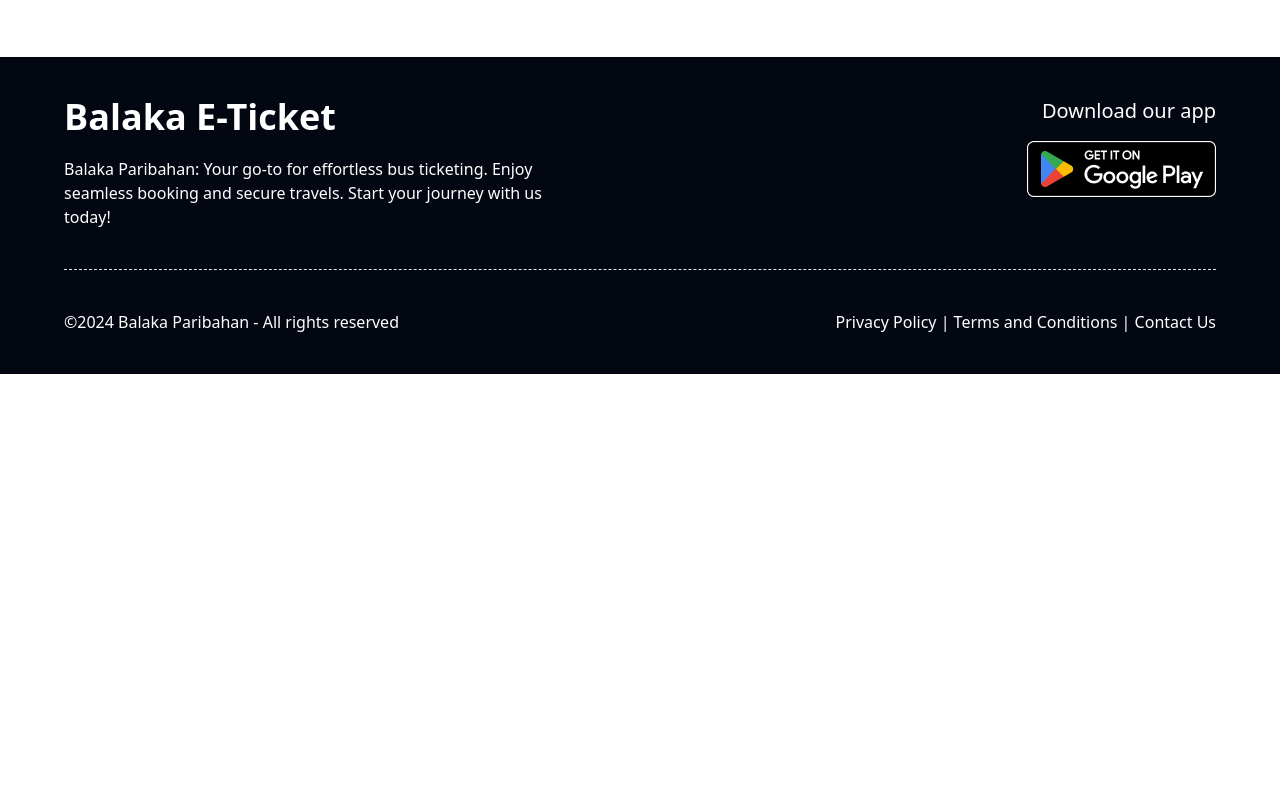
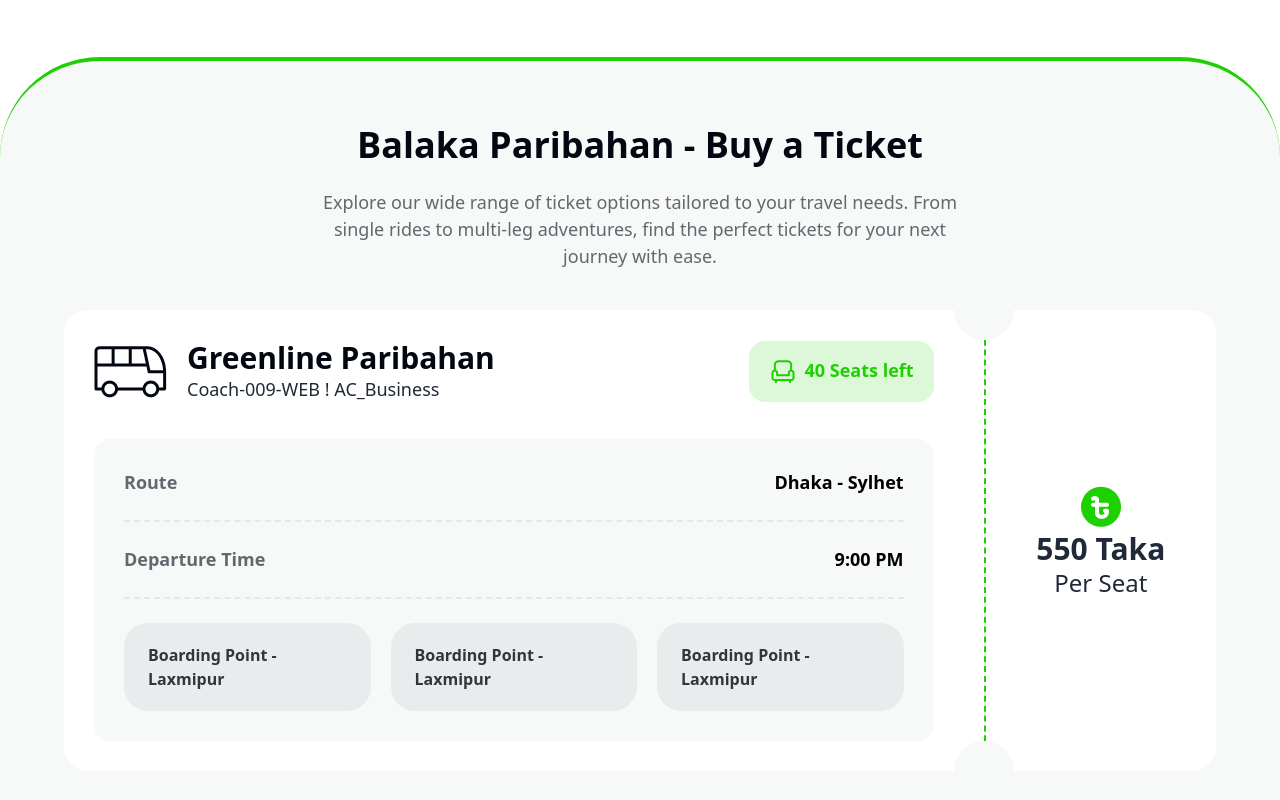
Before and after one commit to githubxiansaiful/ph-assignment-smart-ticketing, a plain HTML site: page index.html in a window 1280 px wide. Shown: the part 1020-1820 px from the top of the page. Before the commit the page ends 1394 px from the top, so only its background shows below. Drawn offline with nearby package versions, Linux system fonts and the light colour scheme.

Commit message:
Added Buy a Ticket section and optmized css, fixed some layout issues.

```diff
--- a/index.html
+++ b/index.html
@@ -54,7 +54,7 @@
             <div class="text-center max-w-[690px] m-auto relative z-40">
                 <h1 class="text-6xl font-extrabold text-white">End-to-End Travel with <span class="text-brand-green block">Balka Paribahan</span></h1>
                 <p class="text-[18px] mt-8 mb-8 text-white">Experience seamless travel from booking to arrival with Balka. From ticketing to accommodations, we've got your journey covered.</p>
-                <a href="/#balakaTicket" class="balaka-btn">Buy Tickets</a>
+                <a href="/#balakaTicket" class="btn bg-[#1DD100] shadow-none border-[#1DD100] text-white font-semibold text-xl h-[60px] w-[180px]">Buy Tickets</a>
             </div>
         </div>
     </section>
@@ -93,6 +93,60 @@
         </div>
       </div>
     </section>
+    <!-- Ticket functionality  -->
+    <section id="balakaTicket" class="mt-20 bg-[#F7F8F8] pt-16 pb-16 border-t-4 border-[#1DD100] rounded-t-[100px]">
+      <div class="container">
+        <div class="mb-10 text-center">
+          <h2 class="font-extrabold text-[#030712] text-4xl mb-6">Balaka Paribahan - Buy a Ticket</h2>
+          <p class="text-[#65676E] max-w-[680px] m-auto text-[18px]">Explore our wide range of ticket options tailored to your travel needs. From single rides to multi-leg adventures, find the perfect tickets for your next journey with ease.</p>
+        </div>
+        <div class="rounded-3xl bg-white ticket-header">
+          <div class="logo-bus-name-available-seat">
+            <div class="flex justify-between items-center">
+              <div class="flex items-center">
+                <div class="mr-5">
+                  <img src="img/bus-logo.png">
+                </div>
+                <div>
+                  <h3 class="font-bold text-[#030712] text-3xl">Greenline Paribahan</h3>
+                  <p class="text-[18px]">Coach-009-WEB ! AC_Business</p>
+                </div>
+              </div>
+              <div>
+                <div class="bg-[#DDF8D9] text-[#1DD100] flex text-center text-[18px] font-semibold px-5 py-4 rounded-2xl">
+                  <img src="img/seat.png" class="mr-2">
+                  <span>40 Seats left</span>
+                </div>
+              </div>
+            </div>
+            <div class="bg-[#F7F8F8] p-[30px] rounded-2xl mt-9">
+              <div>
+                <div class="flex justify-between mb-6 pb-6 border-b-2 border-dashed">
+                  <h3 class="text-[#65676E] text-[18px] font-semibold">Route</h3>
+                  <h3 class="text-black text-[18px] font-semibold">Dhaka - Sylhet</h3>
+                </div>
+                <div class="flex justify-between mb-6 pb-6 border-b-2 border-dashed">
+                  <h3 class="text-[#65676E] text-[18px] font-semibold">Departure Time</h3>
+                  <h3 class="text-black text-[18px] font-semibold">9:00 PM</h3>
+                </div>
+              </div>
+              <div class="grid grid-cols-3 gap-5">
+                <div class="text-[#31353D] text-[16px] bg-[#EAEBEC] px-6 py-5 rounded-3xl font-semibold">Boarding Point - Laxmipur</div>
+                <div class="text-[#31353D] text-[16px] bg-[#EAEBEC] px-6 py-5 rounded-3xl font-semibold">Boarding Point - Laxmipur</div>
+                <div class="text-[#31353D] text-[16px] bg-[#EAEBEC] px-6 py-5 rounded-3xl font-semibold">Boarding Point - Laxmipur</div>
+              </div>
+            </div>
+          </div>
+          <div>
+            <div class="text-center flex flex-col justify-center items-center">
+              <img src="img/fare.png">
+              <h2 class="text-3xl font-bold">550 Taka</h2>
+              <p class="text-2xl">Per Seat</p>
+            </div>
+          </div>
+        </div>
+      </div>
+    </section>
     <!-- Footer Area -->
     <footer class="bg-[#030712] mt-20">
       <div class="container pt-10 pb-10">
--- a/style.css
+++ b/style.css
@@ -63,3 +63,37 @@
     background: #fff;
     border-radius: 50%;
 }
+.ticket-header {
+    display: grid;
+    grid-template-columns: 80% 20%;
+    align-items: center;
+    position: relative;
+}
+.logo-bus-name-available-seat {
+    position: relative;
+    border-right: 2px dashed #1DD100 !important;
+    padding-top: 30px;
+    padding-left: 30px;
+    padding-bottom: 30px;
+    padding-right: 50px;
+}
+.logo-bus-name-available-seat:before {
+    position: absolute;
+    content: "";
+    height: 60px;
+    width: 60px;
+    bottom: -30px;
+    right: -30px;
+    background: #F7F8F8;
+    border-radius: 50%;
+}
+.logo-bus-name-available-seat:after {
+    position: absolute;
+    content: "";
+    height: 60px;
+    width: 60px;
+    top: -30px;
+    right: -30px;
+    background: #F7F8F8;
+    border-radius: 50%;
+}
```
Also changed, not shown: img/seat.png (renamed from img/seat-green.png).
